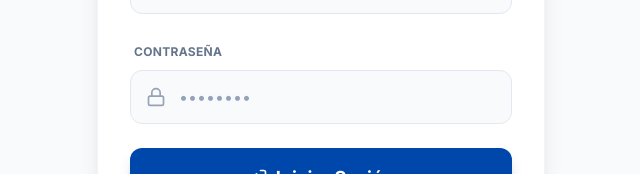
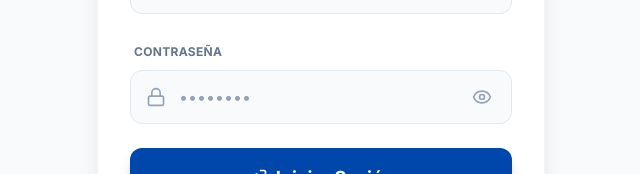
Before and after one commit to Oniluz-Instalaciones/Oniluz-Manager-Ai, a React (Vite) app: page / in a window 1280 px wide. Shown: the part 410-584 px from the top of the page, without its empty margins (319-959 px from the left). Built offline with nearby package versions, Linux system fonts and the light colour scheme; no server answers.

Commit message:
feat(login): Add password visibility toggle
Implements a toggle to show/hide the password input for improved user experience. Includes eye icons for visual feedback.

```diff
--- a/components/Login.tsx
+++ b/components/Login.tsx
@@ -1,10 +1,11 @@
 import React, { useState } from 'react';
 import { signInWithEmail } from '../services/authService';
-import { Loader2, Mail, Lock, LogIn, AlertCircle } from 'lucide-react';
+import { Loader2, Mail, Lock, LogIn, AlertCircle, Eye, EyeOff } from 'lucide-react';
 
 const Login: React.FC = () => {
   const [email, setEmail] = useState('');
   const [password, setPassword] = useState('');
+  const [showPassword, setShowPassword] = useState(false);
   const [isLoading, setIsLoading] = useState(false);
   const [error, setError] = useState<string | null>(null);
 
@@ -79,13 +80,21 @@ const Login: React.FC = () => {
               <div className="relative">
                 <Lock className="absolute left-4 top-1/2 -translate-y-1/2 text-slate-400 w-5 h-5" />
                 <input
-                  type="password"
+                  type={showPassword ? "text" : "password"}
                   value={password}
                   onChange={(e) => setPassword(e.target.value)}
                   placeholder="••••••••"
-                  className="w-full pl-12 pr-4 py-3.5 bg-slate-50 dark:bg-slate-700 border border-slate-200 dark:border-slate-600 rounded-xl focus:ring-2 focus:ring-[#0047AB] focus:border-[#0047AB] outline-none transition-all text-slate-900 dark:text-white placeholder-slate-400"
+                  className="w-full pl-12 pr-12 py-3.5 bg-slate-50 dark:bg-slate-700 border border-slate-200 dark:border-slate-600 rounded-xl focus:ring-2 focus:ring-[#0047AB] focus:border-[#0047AB] outline-none transition-all text-slate-900 dark:text-white placeholder-slate-400"
                   required
                 />
+                <button
+                  type="button"
+                  onClick={() => setShowPassword(!showPassword)}
+                  className="absolute right-4 top-1/2 -translate-y-1/2 text-slate-400 hover:text-slate-600 dark:hover:text-slate-200 transition-colors p-1"
+                  title={showPassword ? "Ocultar contraseña" : "Ver contraseña"}
+                >
+                  {showPassword ? <EyeOff className="w-5 h-5" /> : <Eye className="w-5 h-5" />}
+                </button>
               </div>
             </div>
 
```
